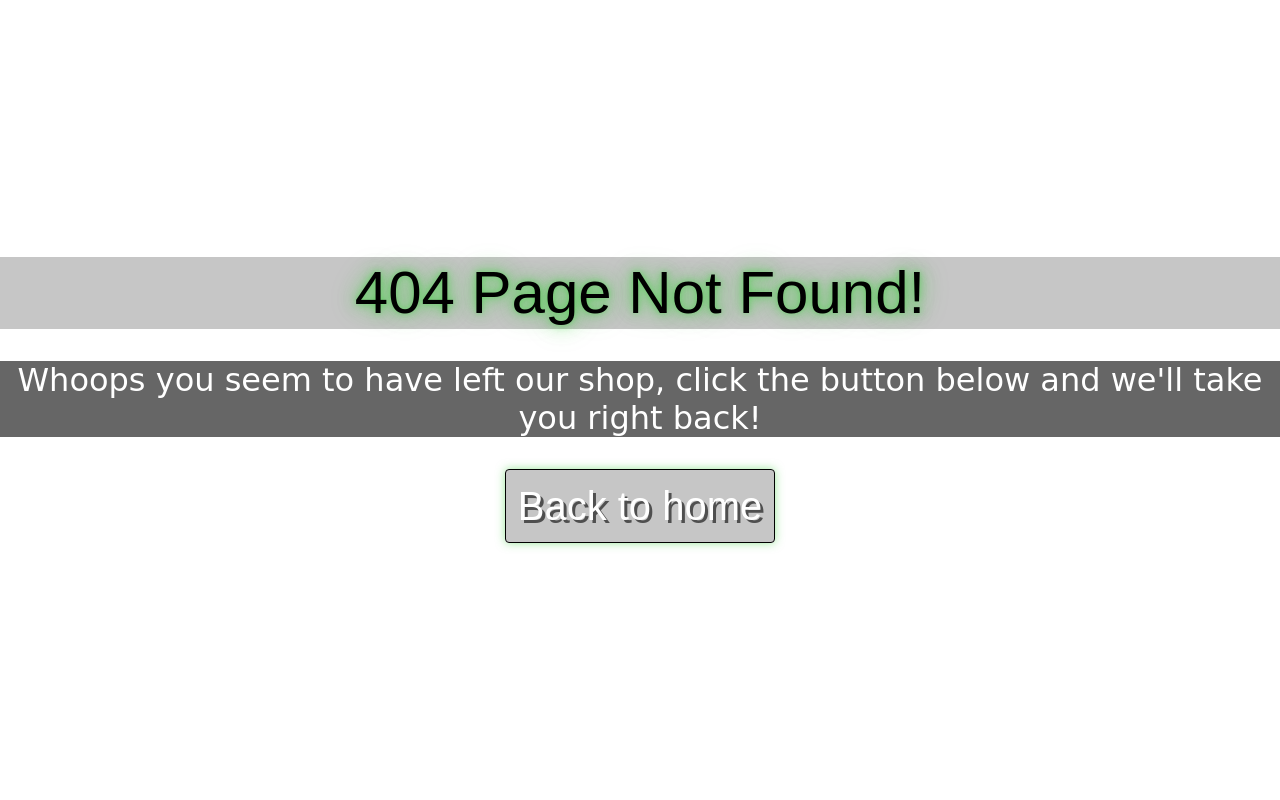
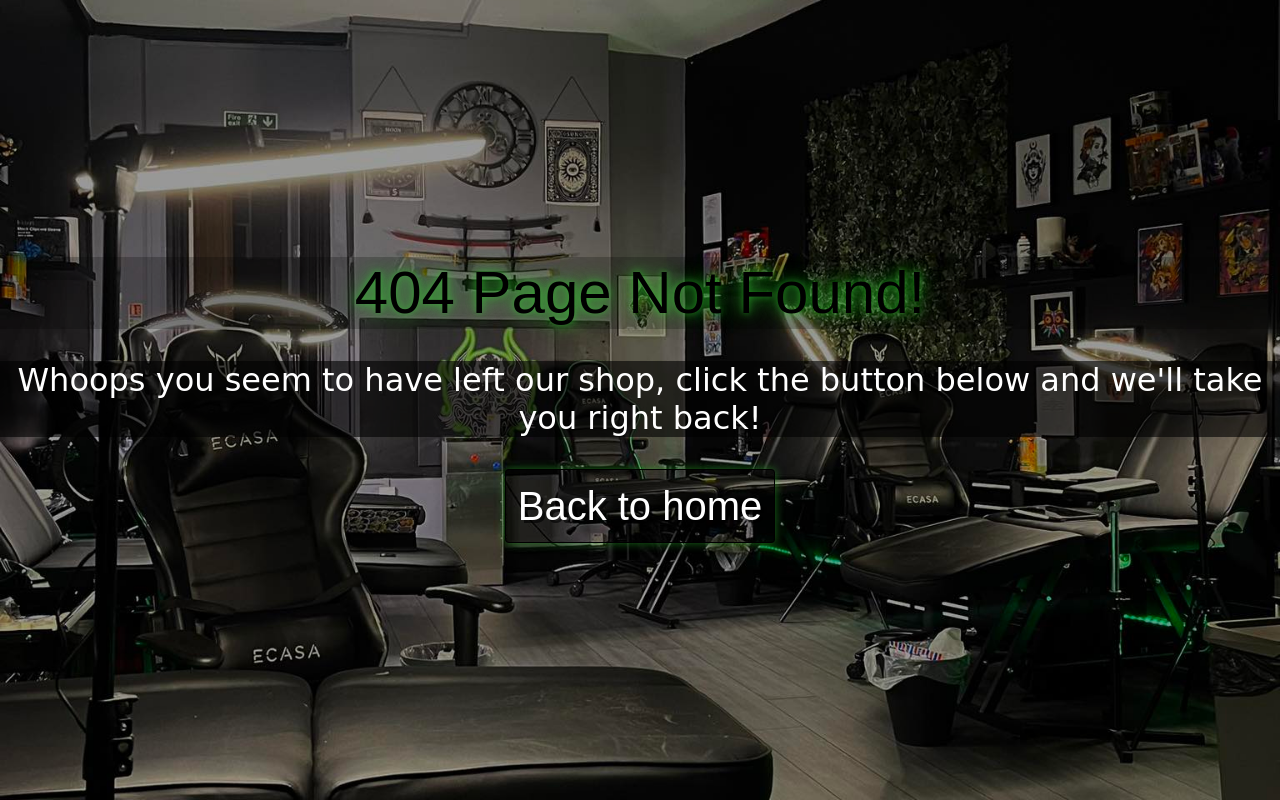
Before and after one commit to ALVIN02-ui/NeonDemonPortfolioProject4, a Django app: template templates/404.html in a window 1280 px wide. Run offline with Django 3.2, Linux system fonts and the light colour scheme; the template is opened without the code that fills it, so the values that code supplies are empty; some libraries are stand-ins or nearby versions; some web fonts are replaced.

Commit message:
when looking at the 404 realised i missed the static tag on the page so it didn't load, fixed this issue

```diff
--- a/templates/404.html
+++ b/templates/404.html
@@ -29,7 +29,13 @@
     <link rel="stylesheet" href="{% static 'css/index.css' %}" />
     <title>Neon Demon Home</title>
     <!-- Favicon -->
-    <link rel="icon" type="image" href="../static/images/favicon.ico">
+    <link rel="icon" type="image" href="{% static 'images/favicon.ico' %}">
+    <style>
+        #landing-page {
+        background: url('{%static 'images/landingpageimage.jpg' %}')no-repeat 50% 50%;
+        background-size:cover;
+    }
+    </style>
 </head>
 
 <body>
```
Also changed, not shown: README.md, readmeimages/featureimages/artist-gallery.png (added), readmeimages/featureimages/artistpage1.png (added).
